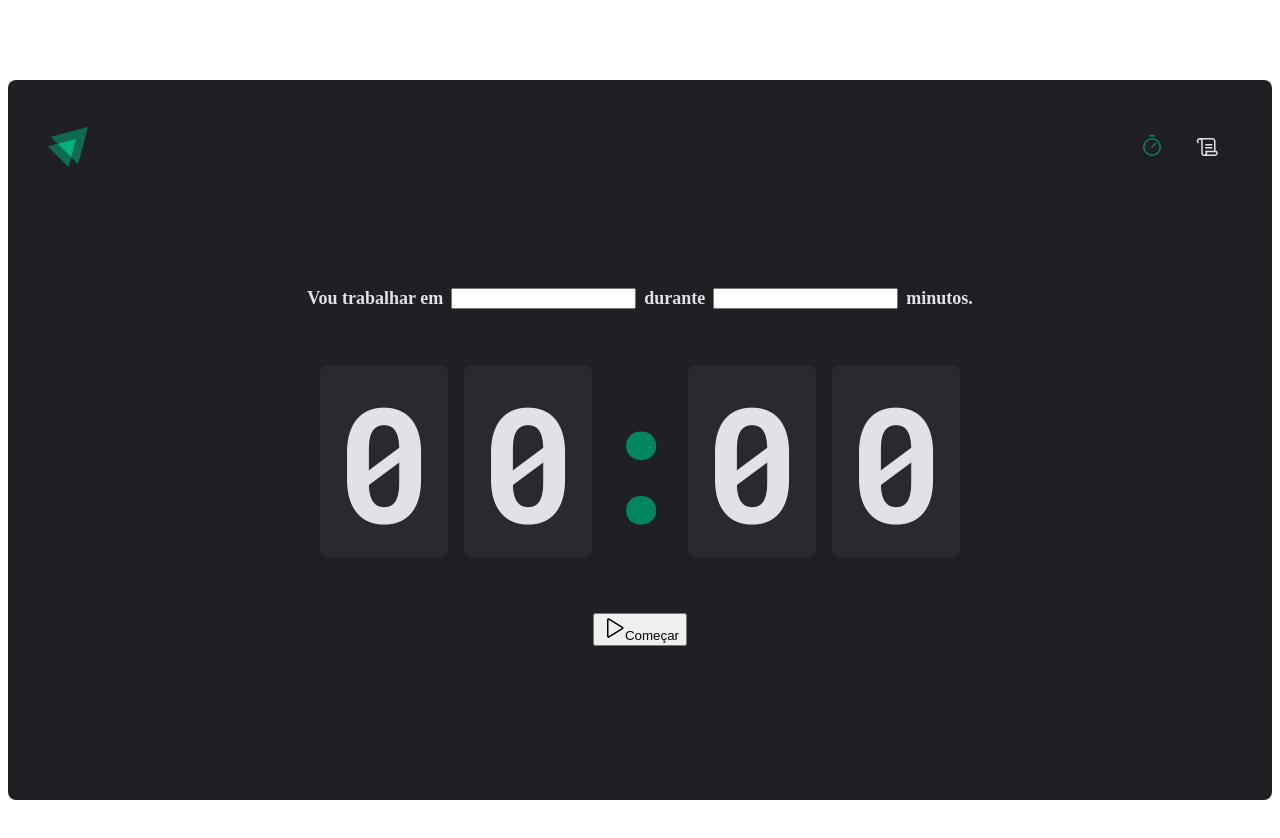
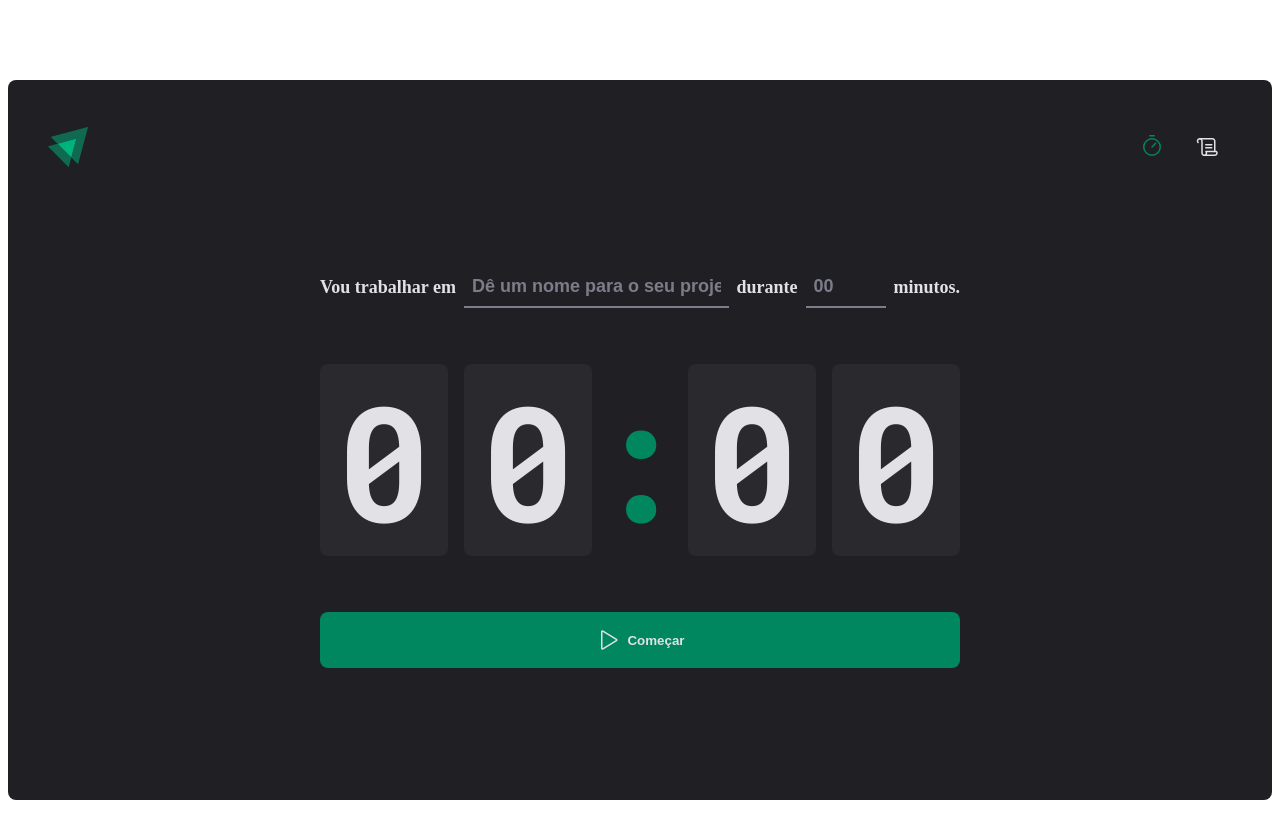
Before and after one commit to fellipefreiire/ignite-react-ignite-timer, a React (Vite) app: page / in a window 1280 px wide. Shown: the top 838 px of the page. Built offline with nearby package versions, Linux system fonts and the light colour scheme.

Commit message:
home finished

```diff
--- a/src/pages/Home/index.tsx
+++ b/src/pages/Home/index.tsx
@@ -7,10 +7,18 @@
       <form action="">
         <S.FormContainer>
           <label htmlFor="task">Vou trabalhar em</label>
-          <input id="task" type="text" />
+          <S.TaskInput
+            id="task"
+            type="text"
+            placeholder="Dê um nome para o seu projeto"
+          />
 
           <label htmlFor="minutesAmount">durante</label>
-          <input id="minutesAmount" type="number" />
+          <S.MinutesAmountInput
+            id="minutesAmount"
+            type="number"
+            placeholder="00"
+          />
 
           <span>minutos.</span>
         </S.FormContainer>
@@ -23,10 +31,10 @@
           <span>0</span>
         </S.CountdownContainer>
 
-        <button type="submit">
+        <S.StartCountdownButton type="submit">
           <Play size={24} />
           Começar
-        </button>
+        </S.StartCountdownButton>
       </form>
     </S.HomeContainer>
   )
--- a/src/pages/Home/styles.ts
+++ b/src/pages/Home/styles.ts
@@ -28,6 +28,36 @@
   font-size: 1.125rem;
   font-weight: bold;
 `
+const BaseInput = styled.input`
+  background: transparent;
+
+  height: 2.5rem;
+  padding: 0 0.5rem;
+
+  border: 0;
+  border-bottom: 2px solid ${({ theme }) => theme['gray-500']};
+
+  font-weight: bold;
+  font-size: 1.125rem;
+  color: ${({ theme }) => theme['gray-100']};
+
+  &:focus {
+    box-shadow: none;
+    border-color: ${({ theme }) => theme['green-500']};
+  }
+
+  &::placeholder {
+    color: ${({ theme }) => theme['gray-500']};
+  }
+`
+
+export const TaskInput = styled(BaseInput)`
+  flex: 1;
+`
+
+export const MinutesAmountInput = styled(BaseInput)`
+  width: 4rem;
+`
 
 export const CountdownContainer = styled.div`
   font-family: 'Roboto Mono', monospace;
@@ -56,4 +86,33 @@
   display: flex;
   justify-content: center;
 `
-// export const Container = styled.div``
+export const StartCountdownButton = styled.button`
+  width: 100%;
+  padding: 1rem;
+
+  border: 0;
+  border-radius: 8px;
+
+  display: flex;
+  align-items: center;
+  justify-content: center;
+  gap: 0.5rem;
+
+  font-weight: bold;
+
+  cursor: pointer;
+
+  background: ${({ theme }) => theme['green-500']};
+  color: ${({ theme }) => theme['gray-100']};
+
+  transition: all 0.5s ease;
+
+  &:disabled {
+    opacity: 0.7;
+    cursor: not-allowed;
+  }
+
+  &:not(:disabled):hover {
+    background: ${({ theme }) => theme['green-700']};
+  }
+`
```
